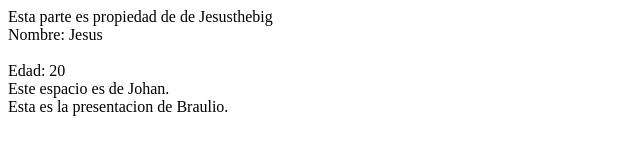
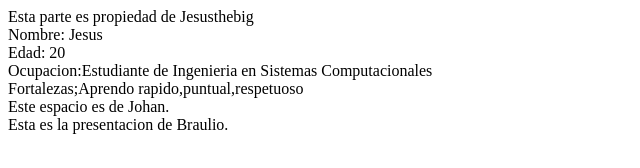
Before and after one commit to Jesusthebig/4SIS2ARiosGarciaJesuss, a plain HTML site: page index.html in a window 1280 px wide. Shown: the whole page, without its empty margins (0-640 px from the left). Drawn offline with Linux system fonts and the light colour scheme.

Commit message:
espacio de mi

```diff
--- a/index.html
+++ b/index.html
@@ -6,16 +6,23 @@
     <title>Mi Pagina Web</title>
 </head>
 <body>
-    Esta parte es propiedad de de Jesusthebig
+    Esta parte es propiedad de Jesusthebig
 
 
     <div class="container" >
 <label>Nombre: Jesus</label>
 <br>
 <imput type="tex" id="nombre" name="nombre">
-    <br>
+
     <label>Edad: 20</label>
     <imput type="number" min="0" max="99" id="edad" name="edad">
+        <br>
+     <label>Ocupacion:Estudiante de Ingenieria en Sistemas Computacionales</label>
+            <imput type="tex" id="ocupacion" name="ocupacion">
+                <br>
+                <label>Fortalezas;Aprendo rapido,puntual,respetuoso</label>
+    <imput type="tex" id="fortalezas" name="fortalezas">
+
       </div>
 
     <div>
@@ -26,9 +33,6 @@
 
 
     </div>
-<div>
-
-</div>
 
 </body>
 </html>
```
